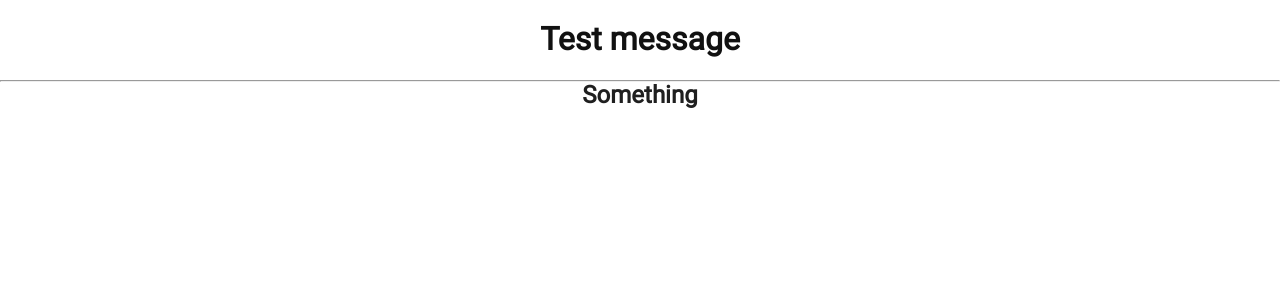
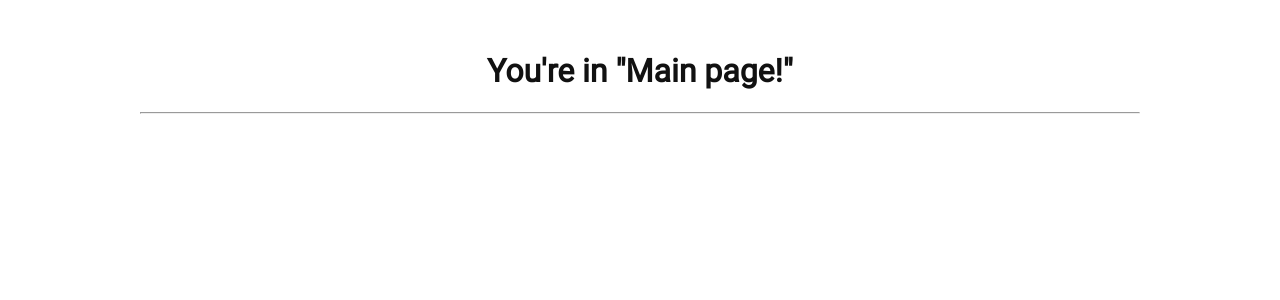
Before and after one commit to Stepankc/vipra-owner, a React app: page /main in a window 1280 px wide. Shown: the top 300 px of the page. Built offline with nearby package versions, Linux system fonts and the light colour scheme.

Commit message:
Updated some styles

```diff
--- a/src/pages/loginpage/styles.LoginPage.css
+++ b/src/pages/loginpage/styles.LoginPage.css
@@ -1,4 +1,5 @@
 .LoginPage {
+    padding-top: 2rem;
     text-align: center;
 }
 
--- a/src/pages/mainpage/MainPage.jsx
+++ b/src/pages/mainpage/MainPage.jsx
@@ -1,15 +1,13 @@
 import React from 'react';
+import './styles.MainPage'
 
 const MainPage = () => {
     return (
-        <div>
-            <div className="container">
-                <h1>Test message</h1>
+        <div className='MainPage'>
+            <div className="globalcontainer">
+                <h1>You're in "Main page!"</h1>
                 <hr />
                 <div className="logo"></div>
-                <div className="box">
-                    <h2>Something</h2>
-                </div>
             </div>
         </div>
     );
--- /dev/null
+++ b/src/pages/mainpage/styles.MainPage.css
@@ -0,0 +1,10 @@
+.MainPage h1 {
+    color: blue;
+}
+
+.logo {
+    background-image: url("./webpack-logo.png");
+    background-size: cover;
+    height: 200px;
+    width: 200px;
+}
--- a/src/pages/page404/Page404.jsx
+++ b/src/pages/page404/Page404.jsx
@@ -5,9 +5,10 @@ import { Link } from 'react-router-dom';
 
 const Page404 = () => {
     return (
-        <div className='Page404'>
+        <div className='Page404 globalcontainer'>
                 <h1>Страница не найдена!</h1>
                 <p>Но Вы всегда можете вернуться <Link to='main'>домой</Link>  :)</p>
+                <hr />
         </div>
     );
 };
--- a/src/pages/page404/styles.Page404.css
+++ b/src/pages/page404/styles.Page404.css
@@ -1,3 +1,3 @@
-.Page404 {
-    text-align: center;
+.Page404 hr {
+    margin-top: 1rem;
 }
```
Also changed, not shown: src/components/TestComponent.jsx (added, +11 -0 lines).
